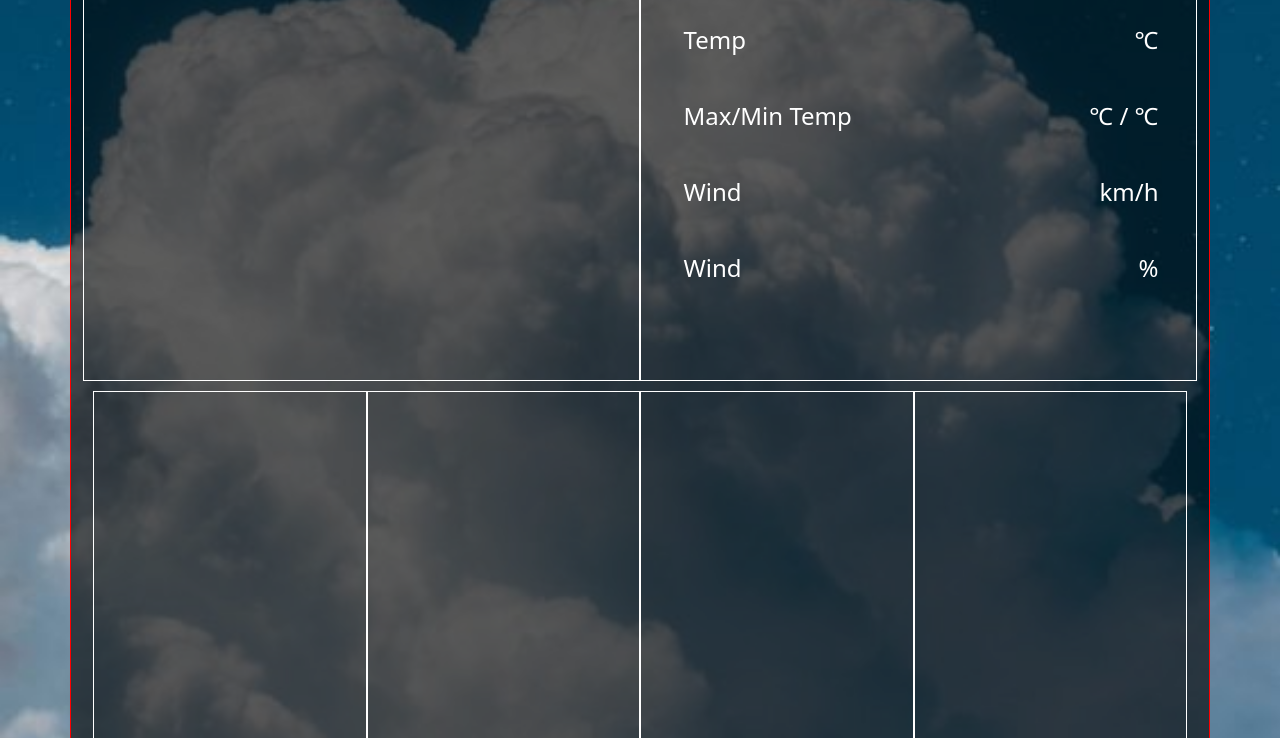
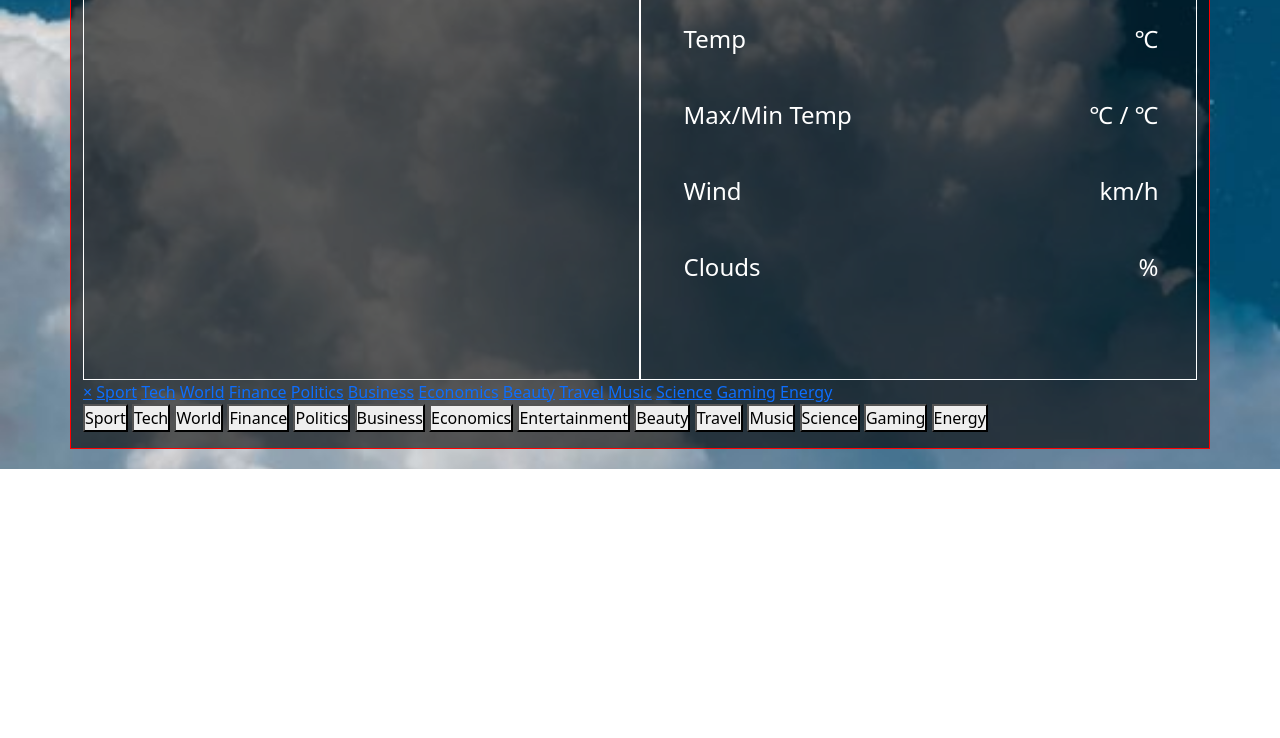
Before and after one commit to jjunseokk/Weather, a plain HTML site: page index.html in a window 1280 px wide. Shown: the part 331-1069 px from the top of the page. After the commit the page ends 800 px from the top, so only its background shows below. Drawn offline with nearby package versions, Linux system fonts and the light colour scheme; no server answers.

Commit message:
Update index.html

```diff
--- a/index.html
+++ b/index.html
@@ -8,12 +8,9 @@
     <meta property="og:title" content="SmileWeather">
     <meta property="og:description" content="날씨를 확인하세요">
     <meta property="og:image" content="images/weather.jpg">
-    <script src="https://cdnjs.cloudflare.com/ajax/libs/jquery/3.6.1/jquery.min.js"></script>
-    <script src="https://kit.fontawesome.com/ce31c7bfd0.js" crossorigin="anonymous"></script>
-    <script src="main.js"></script>
     <link rel="stylesheet" href="style.css">
     <link href="https://cdn.jsdelivr.net/npm/bootstrap@5.1.3/dist/css/bootstrap.min.css" rel="stylesheet" integrity="sha384-1BmE4kWBq78iYhFldvKuhfTAU6auU8tT94WrHftjDbrCEXSU1oBoqyl2QvZ6jIW3" crossorigin="anonymous">
-    <title>날씨!</title>
+    <title>날씨와 뉴스</title>
 </head>
 <body>
 <div class="container">
@@ -24,9 +21,9 @@
             <span class="year">0000</span>.
             <span class="todayTimes">00000</span>
         </div>
-        <div class="search-area">
+        <div id="search-area">
             <input type="text" name="w-city" id="w-city" placeholder="Search">
-            <i class="fa-solid fa-magnifying-glass"></i>
+            <i class="fa-solid fa-magnifying-glass searchBtn"></i>
         </div>
     </header>
 
@@ -42,28 +39,56 @@
             <p class="first-line">Temp <span class="first-span"><span class="temp"></span>&#8451</span></p>
             <p class="second-line">Max/Min Temp <span class="second-span"><span class="max"></span>&#8451 / <span class="min"></span>&#8451</span></p>
             <p class="third-line">Wind <span class="third-span"><span class="wind"></span>km/h</p>
-            <p class="fourth-line">Wind <span class="fourth-span"><span class="clouds"></span>%</p>
+            <p class="fourth-line">Clouds <span class="fourth-span"><span class="clouds"></span>%</p>
         </div>
     </section>
-    <section id="forecast">
-        <div class="forecast-box">
-            <div class="forecast-icon"></div>
-            <div class="forecast-weather"></div>
-        </div>
-        <div class="forecast-box">
-            <div class="forecast-icon"></div>
-            <div class="forecast-weather"></div>
-        </div>
-        <div class="forecast-box">
-            <div></div>
-            <div></div>
-        </div>
-        <div class="forecast-box">
-            <div></div>
-            <div></div>
-        </div>
-    </section>
+
+    <div id="mySidenav" class="sidenav">
+        <a href="javascript:void(0)" class="closebtn">&times;</a>
+        <a class="link" href="#">Sport</a>
+        <a class="link" href="#">Tech</a>
+        <a class="link" href="#">World</a>
+        <a class="link" href="#">Finance</a>
+        <a class="link" href="#">Politics</a>
+        <a class="link" href="#">Business</a>
+        <a class="link" href="#">Economics</a>
+        <a class="link" href="#">Beauty</a>
+        <a class="link" href="#">Travel</a>
+        <a class="link" href="#">Music</a>
+        <a class="link" href="#">Science</a>
+        <a class="link" href="#">Gaming</a>
+        <a class="link" href="#">Energy</a>
+    </div>
+        <section>
+            <div class="menus">
+                <button>Sport</button>
+                <button>Tech</button>
+                <button>World</button>
+                <button>Finance</button>
+                <button>Politics</button>
+                <button>Business</button>
+                <button>Economics</button>
+                <button>Entertainment</button>
+                <button>Beauty</button>
+                <button>Travel</button>
+                <button>Music</button>
+                <button>Science</button>
+                <button>Gaming</button>
+                <button>Energy</button>
+            </div>
+        </section>
+        <section id="news-board">
+
+        </section>
+        <nav class="pageNav" aria-label="Page navigation example">
+            <ul class="pagination">
+
+            </ul>
+        </nav>
 </div>
-
+<script src="https://cdnjs.cloudflare.com/ajax/libs/jquery/3.6.1/jquery.min.js"></script>
+<script src="https://kit.fontawesome.com/ce31c7bfd0.js" crossorigin="anonymous"></script>
+<script src="https://cdn.jsdelivr.net/npm/bootstrap@5.1.3/dist/js/bootstrap.bundle.min.js" integrity="sha384-ka7Sk0Gln4gmtz2MlQnikT1wXgYsOg+OMhuP+IlRH9sENBO0LRn5q+8nbTov4+1p" crossorigin="anonymous"></script>
+<script src="main.js"></script>
 </body>
 </html>
```
